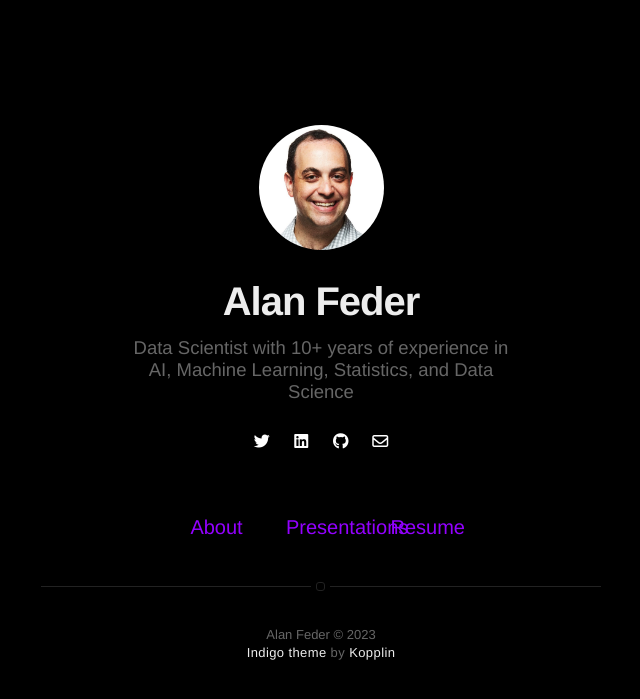
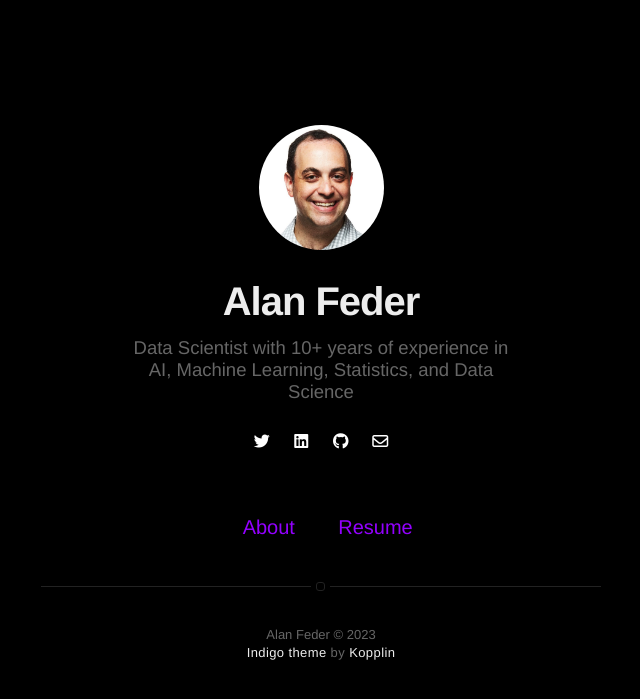
Before and after one commit to AlanFeder/AlanFeder.github.io, a Jekyll site: the page built from index.html, in a window 1280 px wide. Shown: the top 699 px of the page, without its empty margins (319-959 px from the left). Built offline with Jekyll 4.4.1, drawn with Linux system fonts in a browser that asks for light colours; nearby versions of some CDN libraries.

Commit message:
Update nav.html fix presentations

```diff
--- a/_includes/nav.html
+++ b/_includes/nav.html
@@ -30,7 +30,7 @@
             {% endif %}
         {% endif %}
 
-        {% if site.about == true %}
+        {% if site.presentations == true %}
             {% if page.title != "Presentations" %}
                 <li class="item">
                     <a class="link" href="{{ site.url }}/presentations">Presentations</a>
```
